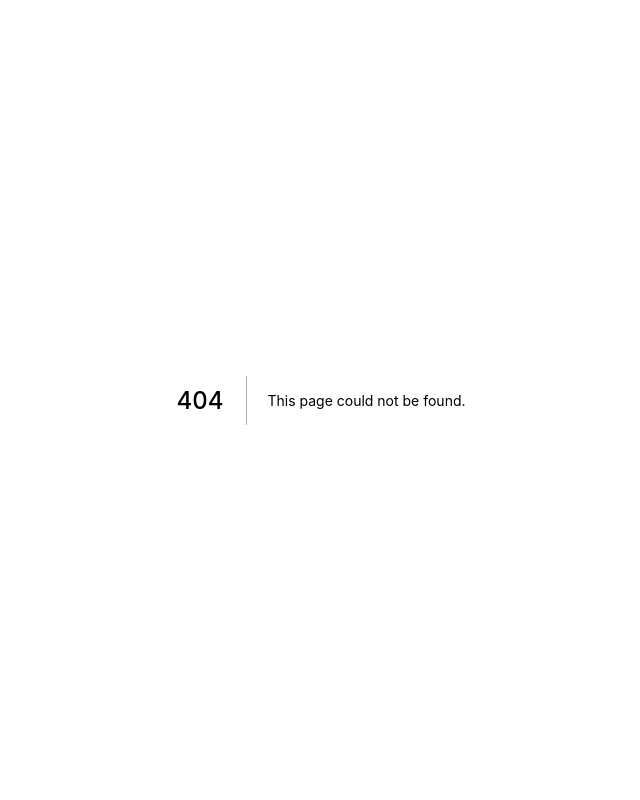
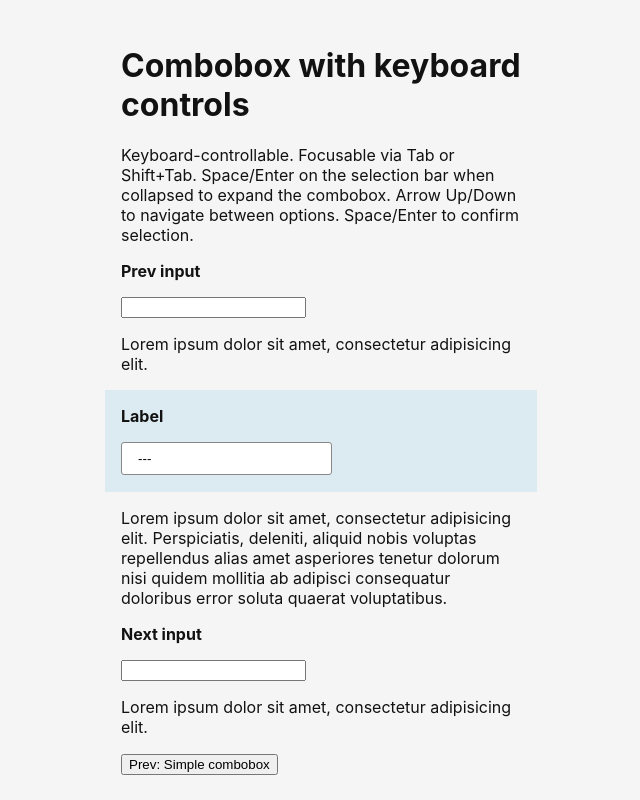
Before and after one commit to qroll/roll-web-lab, a Next.js app: page /combobox/combobox-with-keyboard-controls in a window 1280 px wide. Before the commit this address had no page. Shown: the whole page, without its empty margins (319-959 px from the left). Built offline with nearby package versions, Linux system fonts and the light colour scheme.

Commit message:
Add combobox with keyboard controls

```diff
--- /dev/null
+++ b/src/modules/combobox/combobox-with-keyboard-controls.tsx
@@ -0,0 +1,204 @@
+import { useEffect, useRef, useState } from "react";
+import styled, { css } from "styled-components";
+import { Nullable } from "../common/types";
+
+export type ComboboxWithKeyboardControlsItem = { id: number; label: string };
+
+interface ComboboxWithKeyboardControlsProps {
+  items: ComboboxWithKeyboardControlsItem[];
+  label: string;
+  onChange?: (value: Nullable<ComboboxWithKeyboardControlsItem>) => void;
+  value?: Nullable<ComboboxWithKeyboardControlsItem>;
+}
+
+export function ComboboxWithKeyboardControls(props: ComboboxWithKeyboardControlsProps) {
+  const { items, label, value, onChange } = props;
+
+  const [selectedItem, setSelectedItem] = useState<Nullable<ComboboxWithKeyboardControlsItem>>(value);
+  const [focusedItem, setFocusedItem] = useState<Nullable<ComboboxWithKeyboardControlsItem>>(value);
+  const [expanded, setExpanded] = useState(false);
+  const comboboxWrapperRef = useRef<HTMLDivElement>(null);
+  const itemRef = useRef<HTMLLIElement[]>([]);
+
+  useEffect(() => {
+    setSelectedItem(value);
+  }, [value]);
+
+  return (
+    <div>
+      <Label>{label}</Label>
+      <div ref={comboboxWrapperRef}>
+        <ComboboxSelection
+          $expanded={expanded}
+          readOnly
+          value={selectedItem ? selectedItem.label : "---"}
+          onFocus={() => {
+            setExpanded(true);
+          }}
+          onBlur={(e) => {
+            if (
+              !e.nativeEvent.relatedTarget ||
+              !comboboxWrapperRef.current?.contains(e.nativeEvent.relatedTarget as Node)
+            ) {
+              setExpanded(false);
+            }
+          }}
+          onKeyDown={(e) => {
+            switch (e.key) {
+              case "ArrowDown": {
+                if (!expanded) {
+                  return;
+                }
+                e.preventDefault();
+                const index = items.findIndex((item) => item === focusedItem);
+                if (focusedItem) {
+                  const nextIndex = Math.min(index + 1, items.length - 1);
+                  setFocusedItem(items[nextIndex]);
+                } else {
+                  setFocusedItem(items[0]);
+                }
+                break;
+              }
+              case "ArrowUp": {
+                if (!expanded) {
+                  return;
+                }
+                e.preventDefault();
+                const index = items.findIndex((item) => item === focusedItem);
+                if (focusedItem) {
+                  const previousIndex = Math.max(index - 1, 0);
+                  setFocusedItem(items[previousIndex]);
+                } else {
+                  setFocusedItem(items[items.length - 1]);
+                }
+                break;
+              }
+              case "Enter":
+              // spacebar
+              case " ": {
+                e.preventDefault();
+                if (expanded) {
+                  setExpanded(false);
+                  onChange?.(focusedItem);
+                } else {
+                  setExpanded(true);
+                }
+                break;
+              }
+              case "Escape":
+                if (!expanded) {
+                  return;
+                }
+                e.preventDefault();
+                setExpanded(false);
+                break;
+            }
+          }}
+        />
+        <ComboboxListPositioning>
+          <ComboboxList $expanded={expanded}>
+            <ComboboxListItem
+              // needed to get click event
+              tabIndex={-1}
+              $selected={!selectedItem}
+              $focused={!focusedItem}
+              onClick={() => {
+                setExpanded(false);
+                onChange?.(null);
+              }}
+              onMouseOver={() => {
+                setFocusedItem(null);
+              }}
+            >
+              ---
+            </ComboboxListItem>
+            {items.map((item, index) => {
+              const { id, label } = item;
+              // using referential equality
+              const selected = selectedItem === item;
+              const focused = focusedItem === item;
+
+              return (
+                <ComboboxListItem
+                  key={id}
+                  ref={(el) => (itemRef.current[index] = el!)}
+                  tabIndex={-1}
+                  $selected={selected}
+                  $focused={focused}
+                  onClick={() => {
+                    setExpanded(false);
+                    onChange?.(item);
+                  }}
+                  onMouseOver={() => {
+                    setFocusedItem(item);
+                  }}
+                >
+                  {label}
+                </ComboboxListItem>
+              );
+            })}
+          </ComboboxList>
+        </ComboboxListPositioning>
+      </div>
+    </div>
+  );
+}
+
+const Label = styled.label`
+  font-weight: bolder;
+  display: block;
+  margin: 0 0 1rem 0;
+`;
+
+const ComboboxSelection = styled.input<{ $expanded: boolean }>`
+  background: #fff;
+  border: 1px solid #888;
+  border-radius: 3px;
+  padding: 0.5rem 1rem;
+  outline: none;
+  color: #000;
+
+  &:focus {
+    outline: #baf solid 1px;
+  }
+
+  ${(props) => props.$expanded && "outline: #baf solid 1px;"}
+`;
+
+const ComboboxListPositioning = styled.div`
+  position: relative;
+  margin-top: 1px;
+`;
+
+const ComboboxList = styled.ul<{ $expanded: boolean }>`
+  background-color: #fff;
+  border: 1px solid #888;
+  border-radius: 3px;
+  position: absolute;
+  left: 0;
+  right: 0;
+  top: 0;
+  max-height: 200px;
+  overflow: auto;
+  list-style: none;
+  margin: 0;
+  padding: 0;
+  ${(props) => !props.$expanded && "display: none;"}
+`;
+
+const ComboboxListItem = styled.li<{ $selected: boolean; $focused: boolean }>`
+  padding: 0.5rem 1rem;
+
+  ${(props) =>
+    props.$selected &&
+    css`
+      background-color: #fab;
+      font-weight: bold;
+    `}
+
+  ${(props) =>
+    props.$focused &&
+    css`
+      background-color: #baf;
+    `}
+`;
--- /dev/null
+++ b/src/pages/combobox/combobox-with-keyboard-controls.tsx
@@ -0,0 +1,38 @@
+import { useState } from "react";
+import { Nullable } from "../../modules/common/types";
+import { Page } from "../../modules/combobox/combobox-page";
+import {
+  ComboboxWithKeyboardControls,
+  ComboboxWithKeyboardControlsItem,
+} from "../../modules/combobox/combobox-with-keyboard-controls";
+
+export default function ComboboxWithKeyboardControlsPage() {
+  const [items] = useState([
+    { id: 1, label: "quirk" },
+    { id: 2, label: "alpha" },
+    { id: 3, label: "curd" },
+    { id: 4, label: "lark" },
+    { id: 5, label: "strong" },
+    { id: 6, label: "apologetic" },
+    { id: 7, label: "space" },
+    { id: 8, label: "vanilla" },
+  ]);
+  const [value, setValue] = useState<Nullable<ComboboxWithKeyboardControlsItem>>(null);
+
+  return (
+    <Page
+      header="Combobox with keyboard controls"
+      description="Keyboard-controllable. Focusable via Tab or Shift+Tab. Space/Enter on the selection bar when collapsed to expand the combobox. Arrow Up/Down to navigate between options. Space/Enter to confirm selection."
+      prev={{ link: "/combobox/simple-combobox", label: "Prev: Simple combobox" }}
+    >
+      <ComboboxWithKeyboardControls
+        label="Label"
+        items={items}
+        value={value}
+        onChange={(value) => {
+          setValue(value);
+        }}
+      />
+    </Page>
+  );
+}
```
